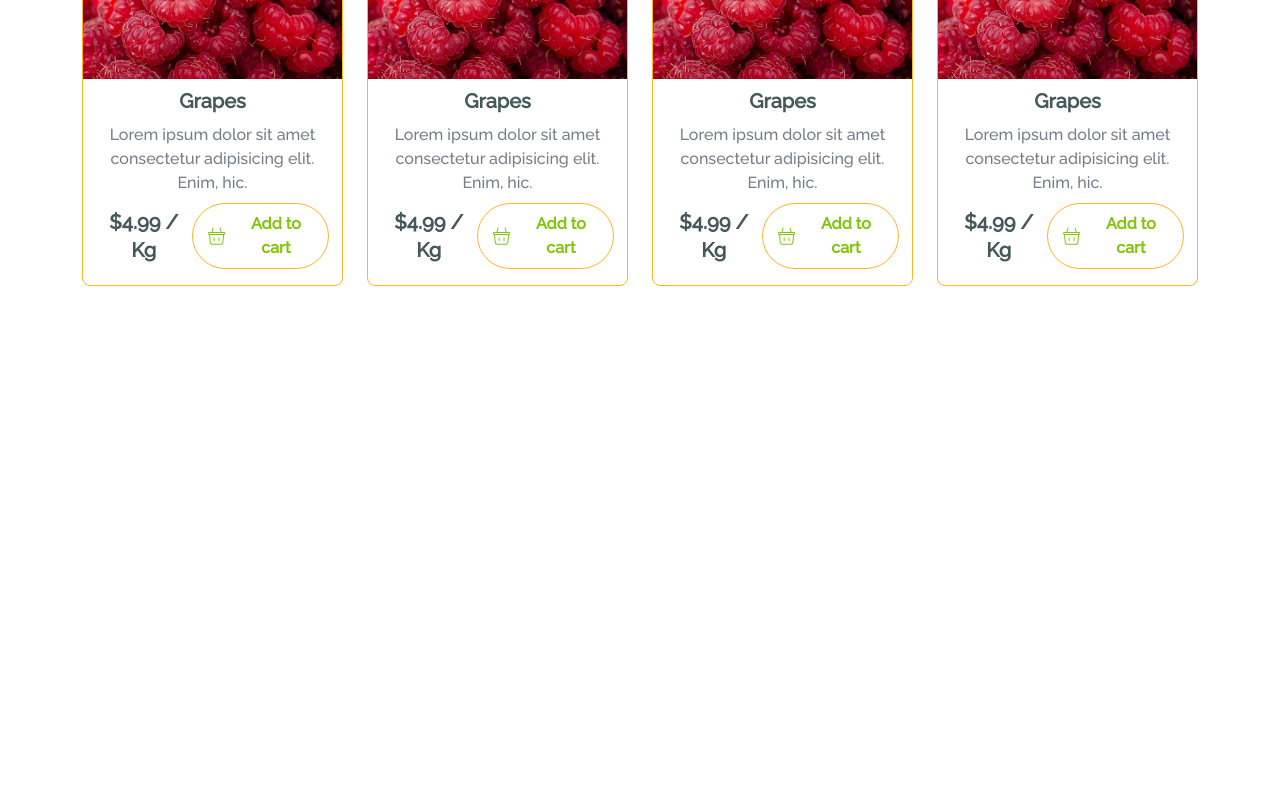
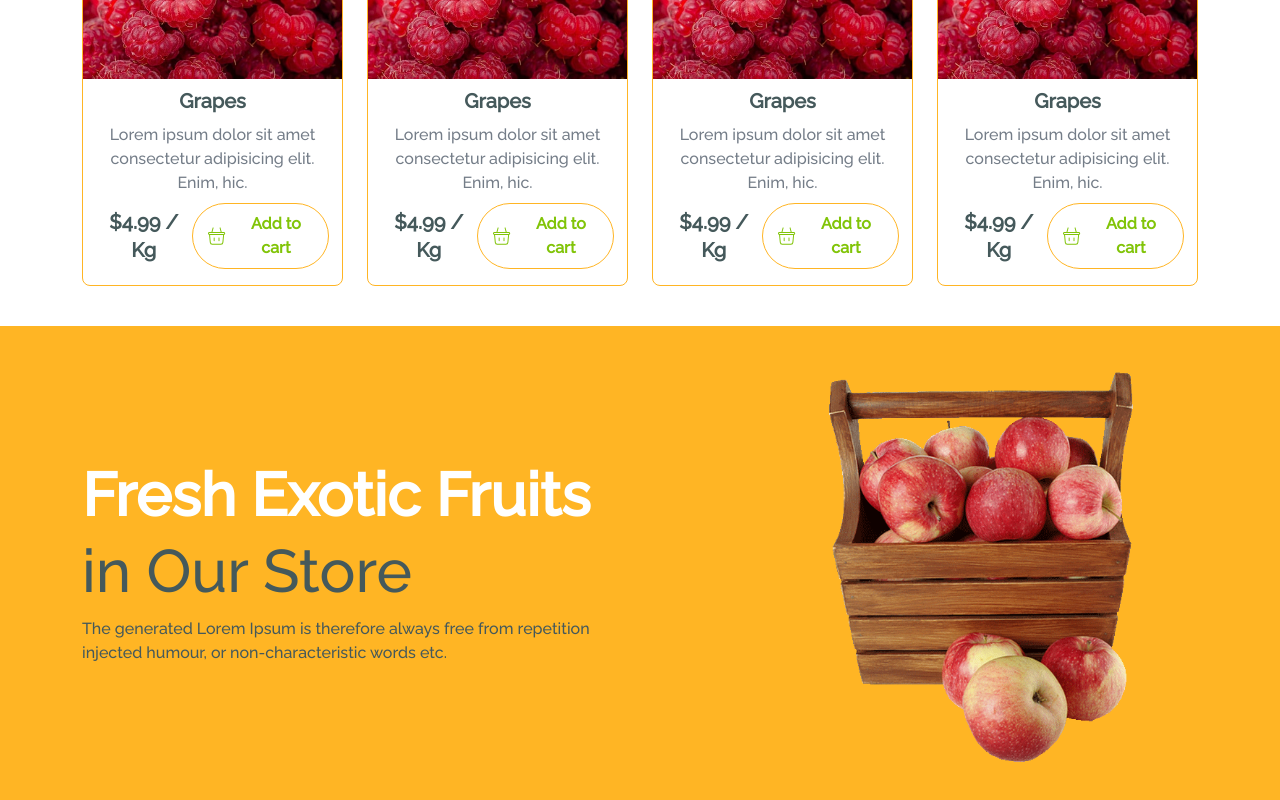
Before and after one commit to dosepehr/fruitables, a Next.js app: page / in a window 1280 px wide. Shown: the part 1007-1807 px from the top of the page. Before the commit the page ends 1293 px from the top, so only its background shows below. Built offline with nearby package versions, Linux system fonts and the light colour scheme.

Commit message:
add Banner section

```diff
--- /dev/null
+++ b/src/components/templates/index/Banner/index.tsx
@@ -0,0 +1,37 @@
+import React from "react";
+import Image from "next/image";
+import Layout from "@/components/modules/Layout/Layout";
+
+const Banner = () => {
+  return (
+    <div className="mt-10 bg-mainYellow py-10">
+      <Layout>
+        <div className="flex flex-col items-center justify-center lg:flex-row">
+          <div>
+            <p className="text-6xl font-extrabold text-white">
+              Fresh Exotic Fruits
+            </p>
+            <p className="text-darkGray my-4 text-6xl font-normal">
+              in Our Store
+            </p>
+            <p className="text-darkGray w-4/5">
+              The generated Lorem Ipsum is therefore always free from repetition
+              injected humour, or non-characteristic words etc.
+            </p>
+          </div>
+          <div className="w-full lg:w-1/2">
+            <Image
+              src="/images/banner-1.png"
+              width={1000}
+              height={1000}
+              alt="Banner"
+              className="w-full"
+            />
+          </div>
+        </div>
+      </Layout>
+    </div>
+  );
+};
+
+export default Banner;
--- a/src/pages/index.tsx
+++ b/src/pages/index.tsx
@@ -1,3 +1,4 @@
+import Banner from "@/components/templates/index/Banner";
 import HeroSection from "@/components/templates/index/HeroSection";
 import Products from "@/components/templates/index/products";
 import Services from "@/components/templates/index/services";
@@ -9,6 +10,7 @@ const Home = () => {
       <HeroSection />
       <Services />
       <Products />
+      <Banner/>
     </>
   );
 };
```
Also changed, not shown: public/images/banner-1.png (renamed from public/images/baner-1.png).
